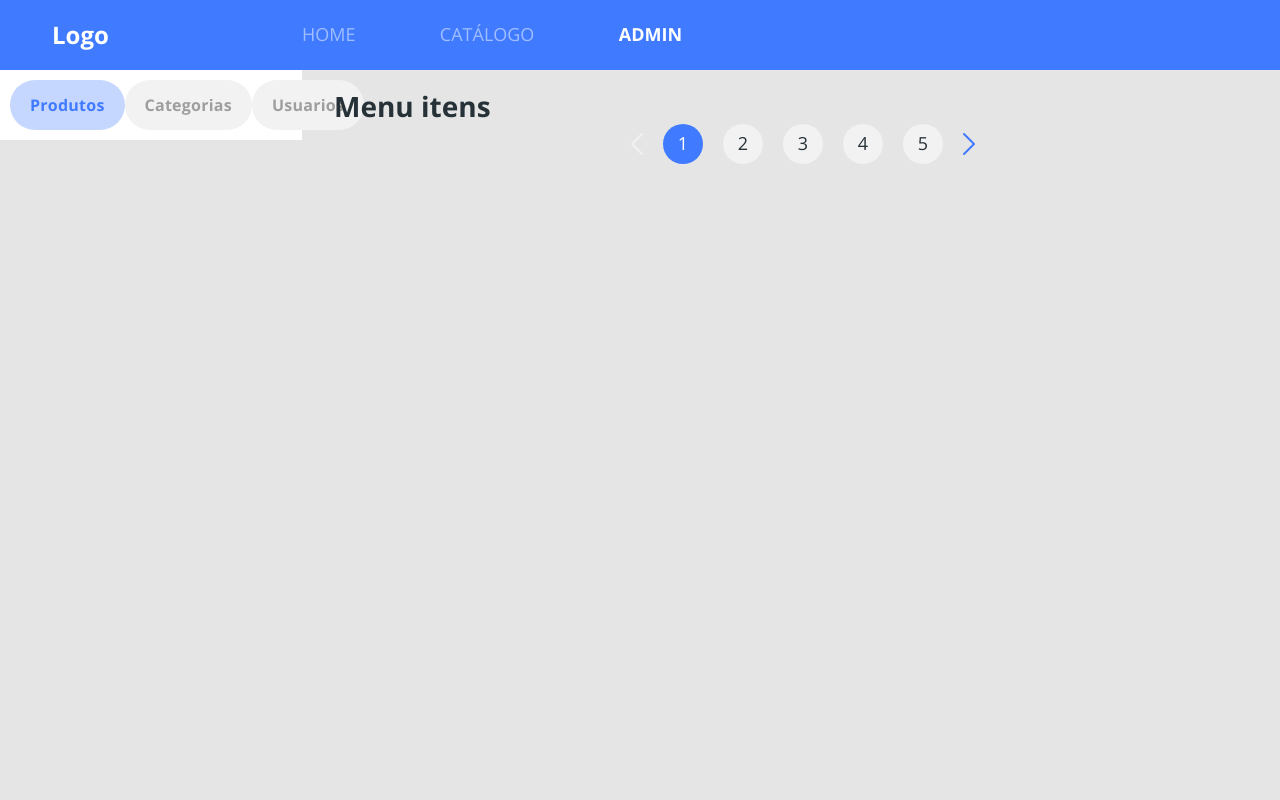
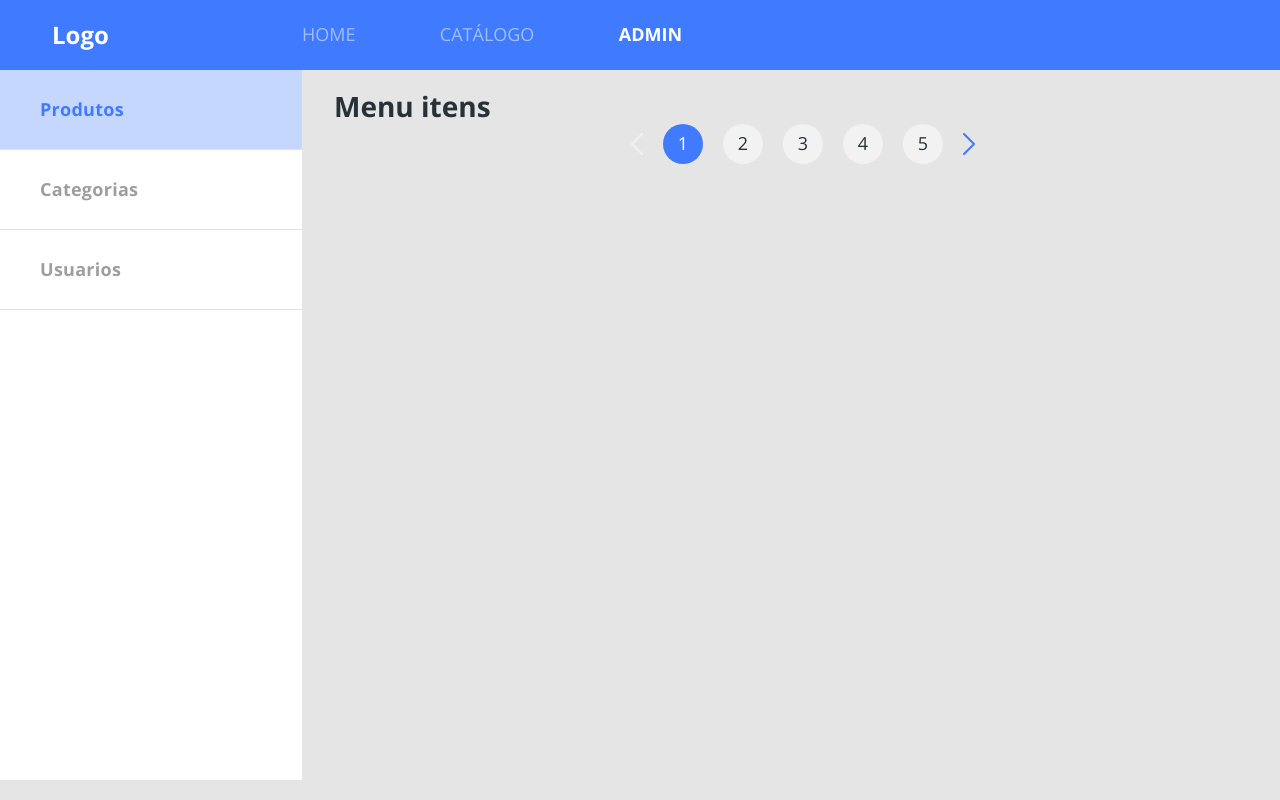
Before and after one commit to linconviana/projeto_react_spring, a React (Create React App) app in the folder frontweb/: page /admin in a window 1280 px wide. Built offline with nearby package versions, Linux system fonts and the light colour scheme.

Commit message:
admin navbar layout responsive

```diff
--- a/frontweb/src/pages/Admin/Navbar/styles.css
+++ b/frontweb/src/pages/Admin/Navbar/styles.css
@@ -25,12 +25,36 @@
   letter-spacing: 0.015em;
 }
 
-.admin-nav-item.active, .admin-nav-item:hover{
-    color: #407bff;
-    background: rgba(64,123,255,0.3);
-    transition: 0.6s;
+.admin-nav-item.active,
+.admin-nav-item:hover {
+  color: #407bff;
+  background: rgba(64, 123, 255, 0.3);
+  transition: 0.6s;
+}
+
+.admin-nav-item p {
+  margin-bottom: 0;
+}
+
+@media (min-width: 768px) {
+  .admin-nav-container {
+    padding: 0;
+    height: calc(100vh - 90px);
   }
 
-.admin-nav-item p{
-    margin-bottom: 0;
+  .admin-nav-container ul {
+    display: block;
+    justify-content: unset;
   }
+
+  .admin-nav-item {
+    border-radius: 0;
+    font-size: 18px;
+    height: 80px;
+    background: #fff;
+    border-bottom: 1px solid #e1e1e1;
+    justify-content: flex-start;
+    padding-left: 40px;
+  }
+
+}
```
